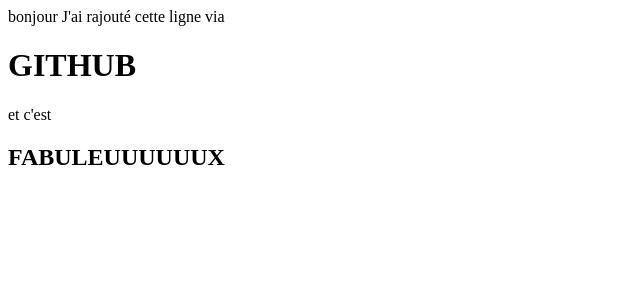
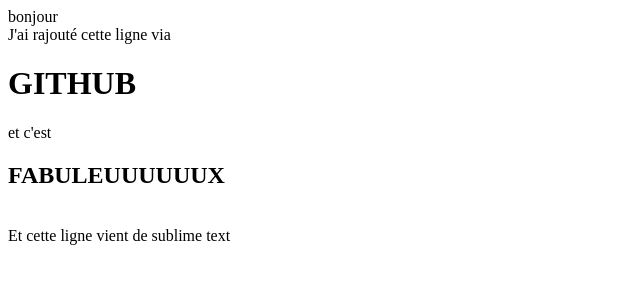
Before and after one commit to MatheoFulcran/monProjet, a plain HTML site: page index.html in a window 1280 px wide. Shown: the whole page, without its empty margins (0-640 px from the left). Drawn offline with Linux system fonts and the light colour scheme.

Commit message:
Changement 1

```diff
--- a/index.html
+++ b/index.html
@@ -4,7 +4,10 @@
 	<title>test</title>
 </head>
 <body>
-	bonjour
+	bonjour <br>
 	J'ai rajouté cette ligne via <h1> GITHUB </h1> et c'est <h2> FABULEUUUUUUX </h2>
+
+	<br>
+	Et cette ligne vient de sublime text
 </body>
 </html>
```
